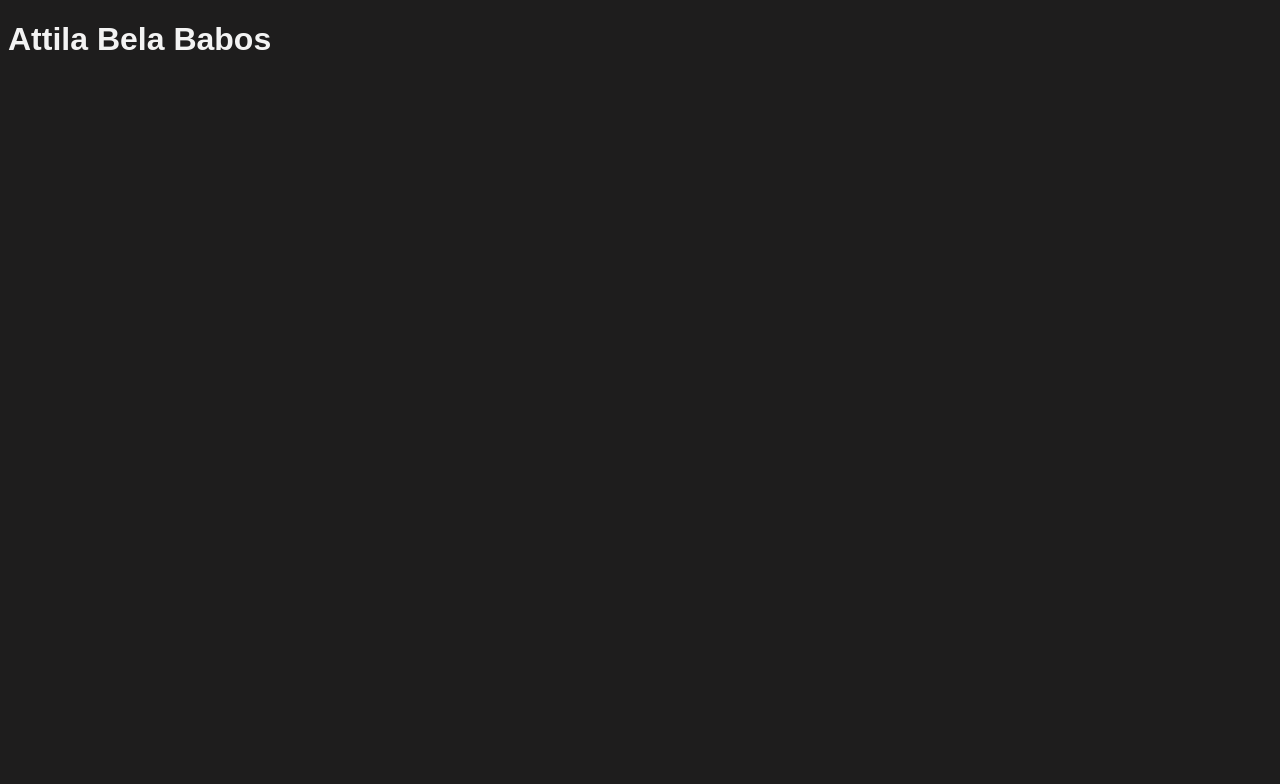
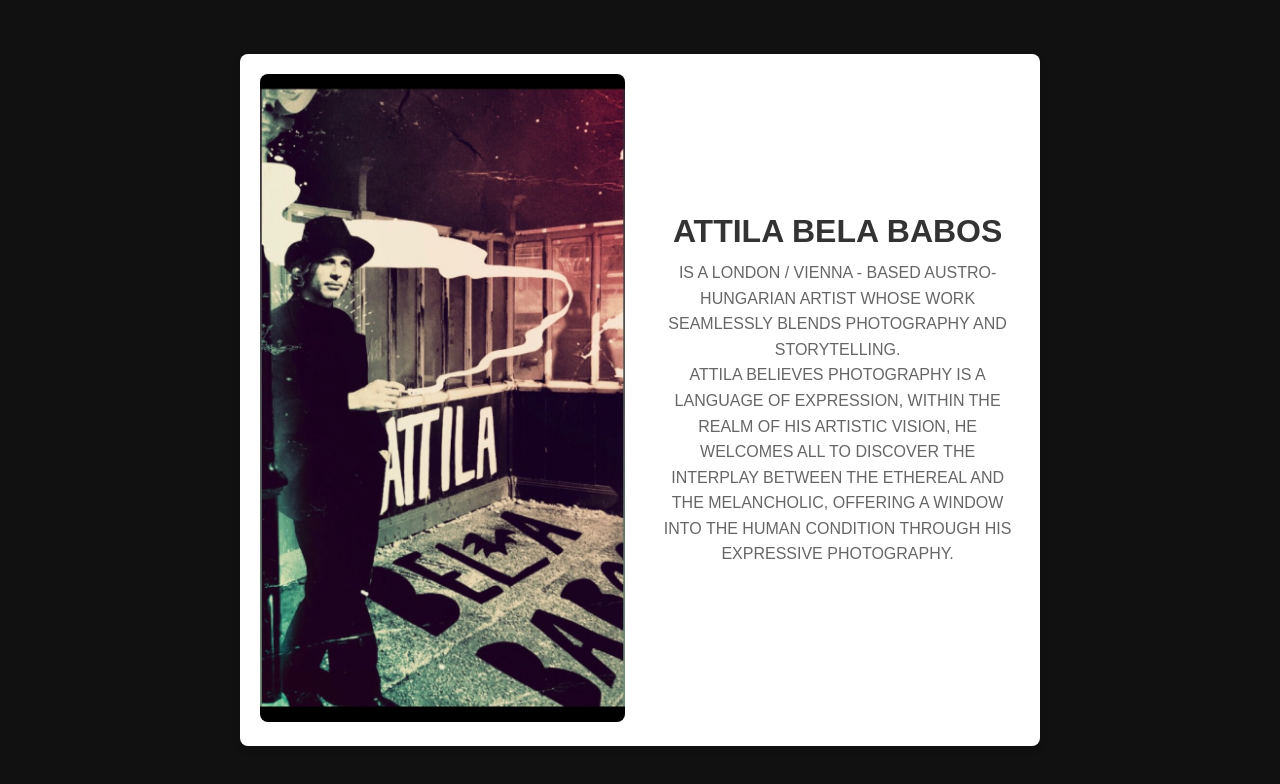
Before and after one commit to Gabriel-Nistor/attilabelababos.com, a plain HTML site: page index.html in a window 1280 px wide. Drawn offline with Linux system fonts and the light colour scheme; a web font is replaced by a local one.

Commit message:
Intro page added

```diff
--- a/index.html
+++ b/index.html
@@ -7,17 +7,39 @@
         <title>Attila Bela Babos - artist, photography & writer</title>
         <meta name="description" content="Attila Bela Babos - artist, photography & writer">
         <link rel="icon" type="image/x-icon" href="/assets/icon.jpg">
-
         <!-- Fonts: -->
         <link rel="preconnect" href="https://fonts.googleapis.com">
         <link rel="preconnect" href="https://fonts.gstatic.com" crossorigin>
         <link href="https://fonts.googleapis.com/css2?family=Moderustic:wght@300..800&display=swap" rel="stylesheet">
+        <!-- Style -->
         <link rel="stylesheet" type="text/css" href="style/mainStyle.css">
+
     </head>
 
     <body>
-        <h1>Attila Bela Babos</h1>
+        <div class="container">
+            <div class="image">
+                <img src="assets/intro-img.jpg" alt="A cool introductory image">
+            </div>
+            <div class="intro">
+                <h1>ATTILA BELA BABOS</h1>
+                <p>IS A LONDON / VIENNA - BASED AUSTRO-HUNGARIAN ARTIST
+                    WHOSE WORK SEAMLESSLY BLENDS PHOTOGRAPHY AND STORYTELLING.
+                </p>
+                <p>
+                    ATTILA BELIEVES PHOTOGRAPHY IS A LANGUAGE OF EXPRESSION,
+                    WITHIN THE REALM OF HIS ARTISTIC VISION,
+                    HE WELCOMES ALL TO DISCOVER
+                    THE INTERPLAY BETWEEN THE ETHEREAL
+                    AND THE MELANCHOLIC,
+                    OFFERING A WINDOW INTO THE HUMAN CONDITION THROUGH HIS EXPRESSIVE PHOTOGRAPHY.</p>
+                </p>
+            </div>
 
+        </div>
     </body>
 
 </html>
+</body>
+
+</html>
--- a/style/mainStyle.css
+++ b/style/mainStyle.css
@@ -1,14 +1,77 @@
 :root {
-  --background: #1e1d1d;
+  --background: #121111;
   --main-text: #f3f3f3;
   --main-font: 'Moderustic', sans-serif;
 }
 
+* {
+  color: var(--main-text);
+  font-family: var(--main-font);
+  margin: 0;
+  padding: 0;
+  box-sizing: border-box;
+}
+
 body {
   background-color: var(--background);
+  padding: 2rem;
+  display: flex;
+  justify-content: center;
+  align-items: center;
+  height: 100vh;
+}
+
+.container {
+  width: 90%;
+  max-width: 800px;
+  text-align: center;
+  background-color: #fff;
+  padding: 20px;
+  border-radius: 8px;
+  box-shadow: 0 4px 8px rgba(0, 0, 0, 0.1);
+  border: 20px;
+}
+
+.intro {
+  margin-bottom: 20px;
 }
 
 h1 {
+  color: #333;
+  margin-bottom: 10px;
+}
+
+p {
+  color: #666;
+  line-height: 1.6;
+}
+
+.image img {
+  width: 100%;
+  height: auto;
+  border-radius: 8px;
+}
+
+/* Responsive Styling */
+@media (min-width: 768px) {
+  .container {
+    display: flex;
+    align-items: center;
+    justify-content: space-between;
+  }
+
+  .intro,
+  .image {
+    width: 48%;
+  }
+
+  .image img {
+    width: 100%;
+  }
+}
+
+/* h1,
+h2 {
   color: var(--main-text);
   font-family: var(--main-font);
-}
+} */
```
Also changed, not shown: assets/intro-img.jpg (added).
